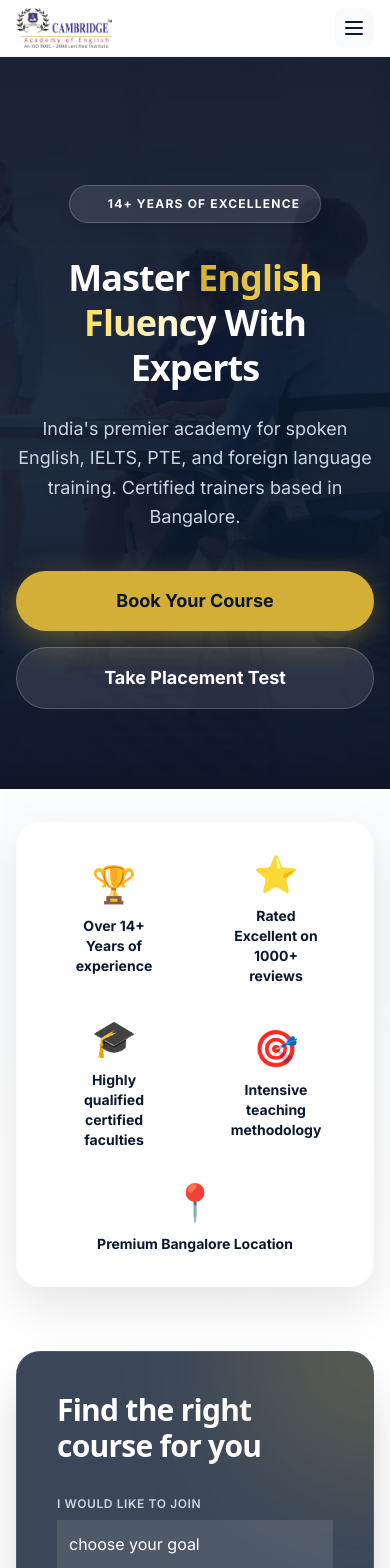
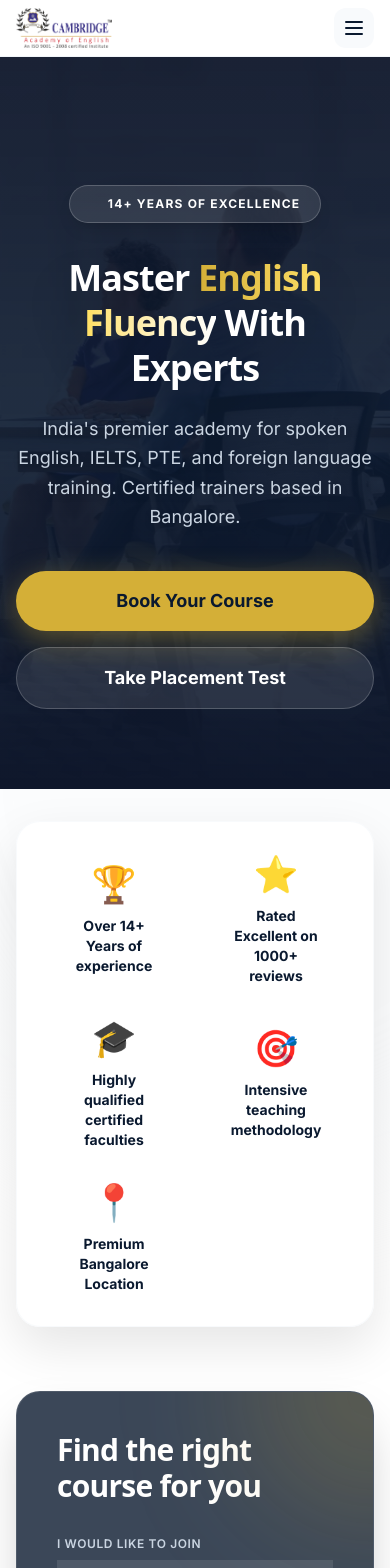
Before and after one commit to Utsavthesiya146/cambridgeacademyofenglish, a Next.js app: page / in a window 390 px wide. Shown: the top 1568 px of the page. Built offline with nearby package versions, Linux system fonts and the light colour scheme.

Commit message:
Adjust mobile hero background position to extend visually to the right

```diff
--- a/src/app/page.tsx
+++ b/src/app/page.tsx
@@ -8,7 +8,7 @@ export default function Home() {
         {/* Background Video/Image */}
         <div className="absolute inset-0 z-0">
           <div className="absolute inset-0 bg-gradient-to-b from-slate-900/90 via-primary/80 to-slate-900 z-10"></div>
-          <div className="absolute inset-0 bg-cover bg-center opacity-40 animate-[pulse_10s_ease-in-out_infinite]" style={{ backgroundImage: "url('/images/slider1.jpg')" }}></div>
+          <div className="absolute inset-0 bg-cover bg-[60%_center] md:bg-center scale-105 md:scale-100 opacity-40 animate-[pulse_10s_ease-in-out_infinite]" style={{ backgroundImage: "url('/images/slider1.jpg')" }}></div>
         </div>
 
         <div className="container-custom relative z-20 w-full pt-32 pb-20 md:pb-40 text-center md:text-left flex flex-col md:flex-row items-center gap-12 fade-in-up">
@@ -66,7 +66,7 @@ export default function Home() {
               { icon: '🎯', text: 'Intensive teaching methodology' },
               { icon: '📍', text: 'Premium Bangalore Location' }
             ].map((item, idx) => (
-              <div key={idx} className={`px-4 flex flex-col items-center justify-center hover:-translate-y-1 transition-transform duration-300 ${idx === 4 ? 'col-span-2 md:col-span-1' : ''}`}>
+              <div key={idx} className="px-4 flex flex-col items-center justify-center hover:-translate-y-1 transition-transform duration-300">
                 <span className="text-4xl mb-3">{item.icon}</span>
                 <p className="text-sm font-bold text-primary">{item.text}</p>
               </div>
```
